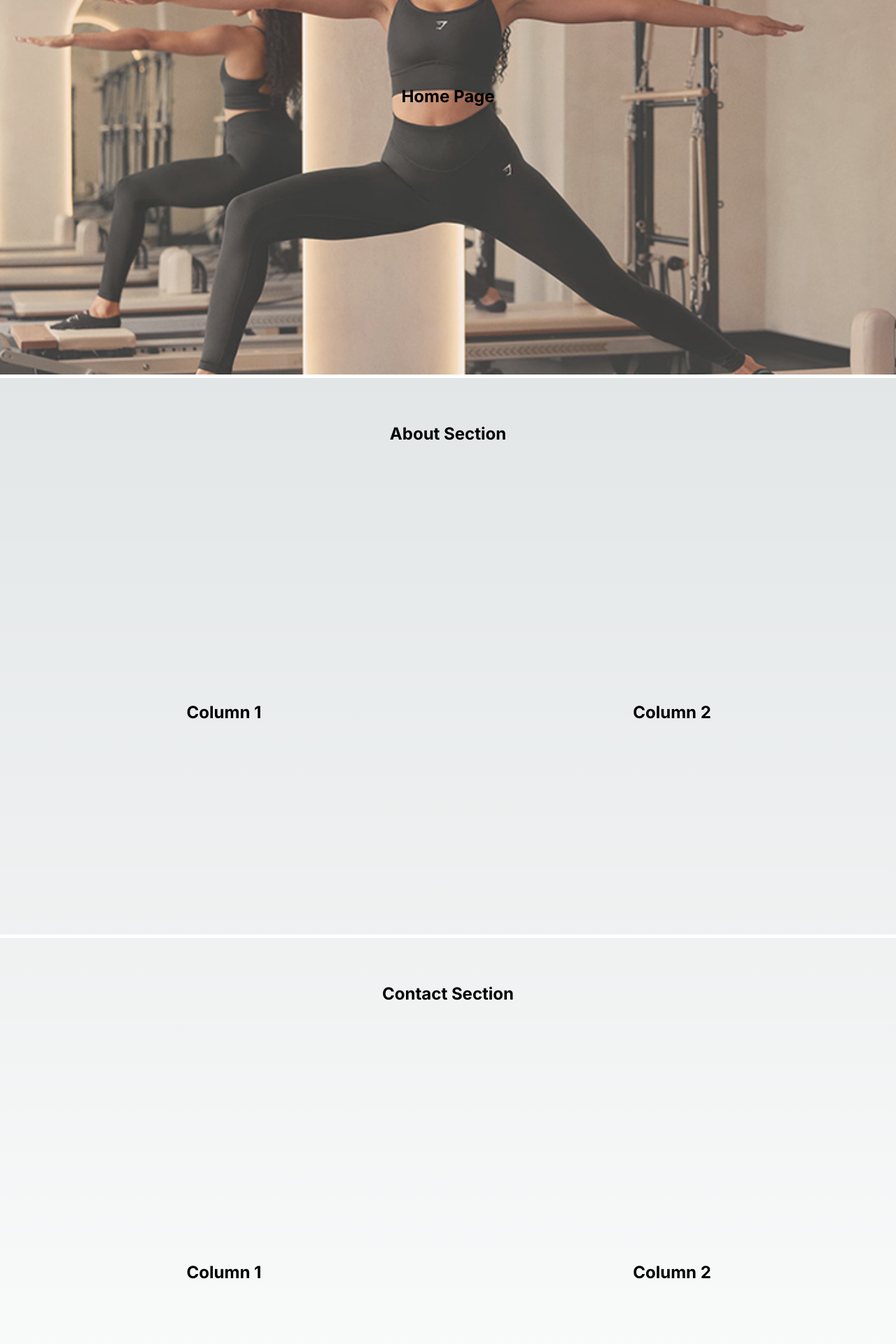
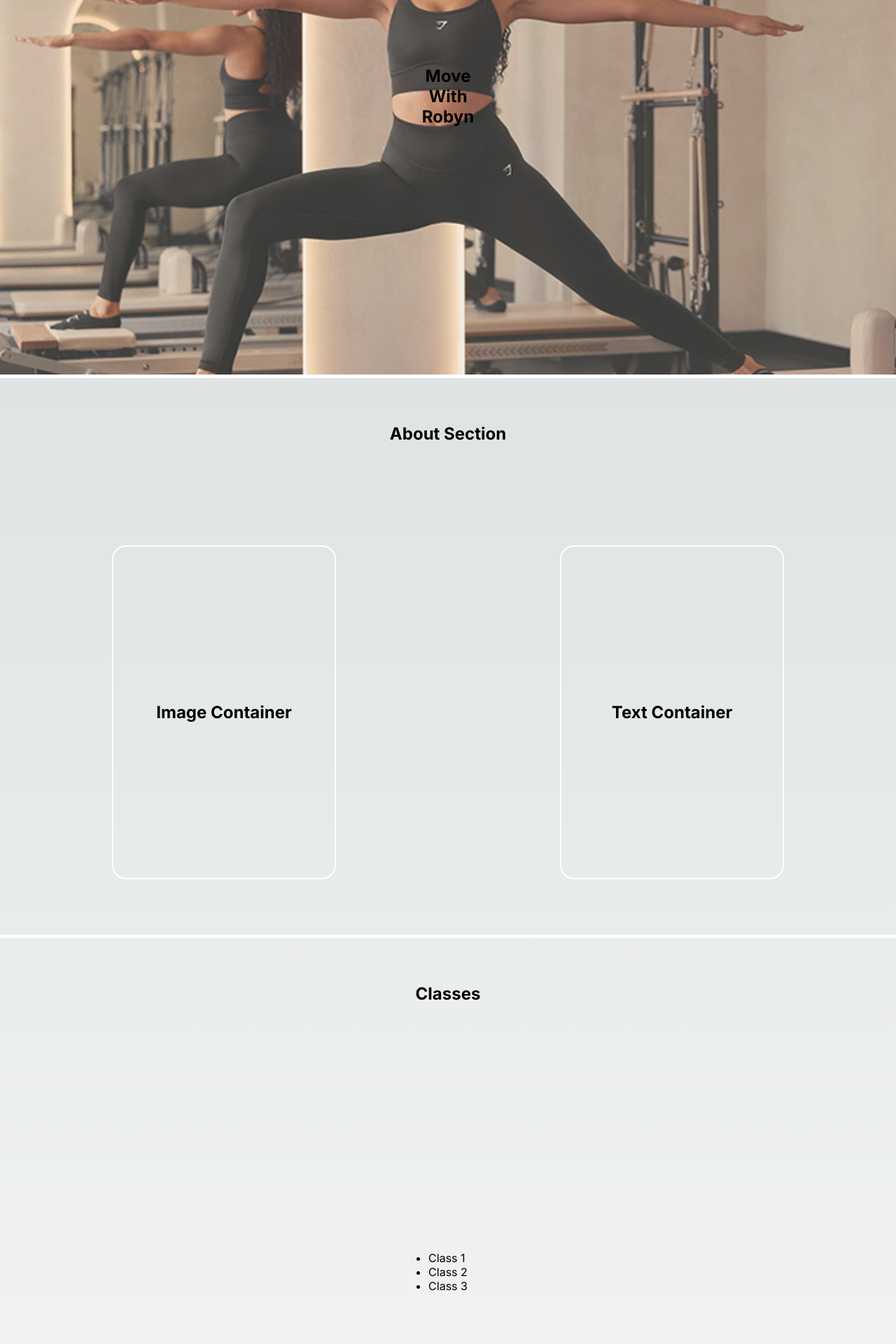
Before and after one commit to Mik20393/blog-app, a Next.js app: page / in a window 1280 px wide. Shown: the part 260-2180 px from the top of the page at 70% size. Built offline with nearby package versions, Linux system fonts and the light colour scheme.

Commit message:
Creating classes section

```diff
--- a/src/app/page.js
+++ b/src/app/page.js
@@ -1,29 +1,54 @@
 import styles from "./page.module.css";
 
 import HeroImage from "@/components/hero-img";
+import Section from "@/components/section";
+import TwoColumnLayout from "@/components/two-column-layout";
+
+import bannerImage from '@/public/pilates_tile.png';
 
 export default function Home() {
   return (
     <>
+
       <section className={styles.baseSection} id="home">
-        <HeroImage />
-        <h1>Home Page</h1>
+        <HeroImage src={bannerImage} alt="Image of Robyn in a pilates pose"/>
+        <div className={styles.mainTitle}>
+          <h1>Move</h1>
+          <h1>With</h1>
+          <h1>Robyn</h1>
+        </div>
       </section>
       <section className={styles.baseSection} id="about">
-        <div className={styles.title}>
+        <div className={styles.sectionTitle}>
           <h1>About Section</h1>
         </div>
         <div className={styles.content}>
           <div className={styles.column}>
-            <h1>Column 1</h1>
+            <div className={styles.baseContainer}>
+              <h1>Image Container</h1>
+            </div>
           </div>
           <div className={styles.column}>
-          <h1>Column 2</h1>
+            <div className={styles.baseContainer}>
+              <h1>Text Container</h1>
+            </div>
           </div>
         </div>
       </section>
+      <section className={styles.baseSection} id="classes">
+        <div className={styles.sectionTitle}>
+          <h1>Classes</h1>
+        </div>
+        <div className={styles.content}>
+          <ul>
+            <li>Class 1</li>
+            <li>Class 2</li>
+            <li>Class 3</li>
+          </ul>
+        </div>
+      </section>
       <section className={styles.baseSection} id="contact">
-      <div className={styles.title}>
+      <div className={styles.sectionTitle}>
           <h1>Contact Section</h1>
         </div>
         <div className={styles.content}>
@@ -35,6 +60,7 @@ export default function Home() {
           </div>
         </div>
       </section>
+
     </>
   );
 }
--- a/src/app/page.module.css
+++ b/src/app/page.module.css
@@ -8,7 +8,15 @@
   border-bottom: 5px solid white
 }
 
-.title {
+.mainTitle {
+  width: 100%;
+  display: flex;
+  flex-direction: column;
+  justify-content: left;
+  align-items: center;
+}
+
+.sectionTitle {
   height: 20%;
   width: 100%;
   display: flex;
@@ -30,6 +38,16 @@
   display: flex;
   justify-content: center;
   align-items: center;
+}
+
+.baseContainer {
+  height: 75%;
+  width: 50%;
+  display: flex;
+  justify-content: center;
+  align-items: center;
+  border-radius: 20px;
+  border: 2.5px solid white;
 }
 
 /* Enable hover only on non-touch devices */
--- a/src/components/hero-img.js
+++ b/src/components/hero-img.js
@@ -2,16 +2,15 @@ import Image from 'next/image';
 import bannerImage from '@/public/pilates_tile.png';
 import styles from './hero-img.module.css';
 
-export default function HeroImage() {
+export default function HeroImage({src, alt}) {
     return (
         <>
             <div>
                 <Image
                 className={styles.heroImg}
-                src={bannerImage}
-                alt="background image"
+                src={src}
+                alt={alt}
                 fill={true}
-
                 />
             </div>
         </>
--- a/src/components/navbar.js
+++ b/src/components/navbar.js
@@ -10,7 +10,7 @@ export default function Navbar() {
                     <ul className={styles.navList}>
                         <li className={styles.navLink}><Link href="/#home">Home</Link></li>
                         <li className={styles.navLink}><Link href="/#about">About</Link></li>
-                        <li className={styles.navLink}><Link href="/classes">Classes</Link></li>
+                        <li className={styles.navLink}><Link href="/#classes">Classes</Link></li>
                         <li className={styles.navLink}><Link href="/#contact">Contact</Link></li>
                     </ul>
                 </div>
--- /dev/null
+++ b/src/components/section.js
@@ -0,0 +1,16 @@
+import styles from './section.module.css'
+
+export default function Section(title, content) {
+    return (
+        <>
+            <section className={styles.baseSection}>
+                <div className={styles.title}>
+                    <h1>{title}</h1>
+                </div>
+                <div className={styles.content}>
+                    {content}
+                </div>
+            </section>
+        </>
+    )
+}
--- /dev/null
+++ b/src/components/section.module.css
@@ -0,0 +1,25 @@
+.baseSection {
+    height: 100vh;
+    width: 100%;
+    display:flex;
+    flex-direction: column;
+    justify-content: center;
+    align-items: center;
+    border-bottom: 5px solid white
+  }
+
+  .title {
+    height: 20%;
+    width: 100%;
+    display: flex;
+    justify-content: center;
+    align-items: center;
+  }
+
+  .content {
+    height: 80%;
+    width: 100%;
+    display: flex;
+    justify-content: center;
+    align-items: center;
+  }
--- /dev/null
+++ b/src/components/two-column-layout.js
@@ -0,0 +1,14 @@
+import styles from './two-column-layout.module.css'
+
+export default function TwoColumnLayout() {
+    return (
+        <>
+        <div className={styles.column}>
+            <h1>Column 1</h1>
+        </div>
+        <div className={styles.column}>
+            <h1>Column 2</h1>
+        </div>
+        </>
+    )
+}
--- /dev/null
+++ b/src/components/two-column-layout.module.css
@@ -0,0 +1,7 @@
+.column {
+    height: 100%;
+    width: 50%;
+    display: flex;
+    justify-content: center;
+    align-items: center;
+  }
```
Also changed, not shown: src/app/classes/page.js (deleted, +0 -11 lines), src/app/classes/page.module.css (deleted, +0 -8 lines).
